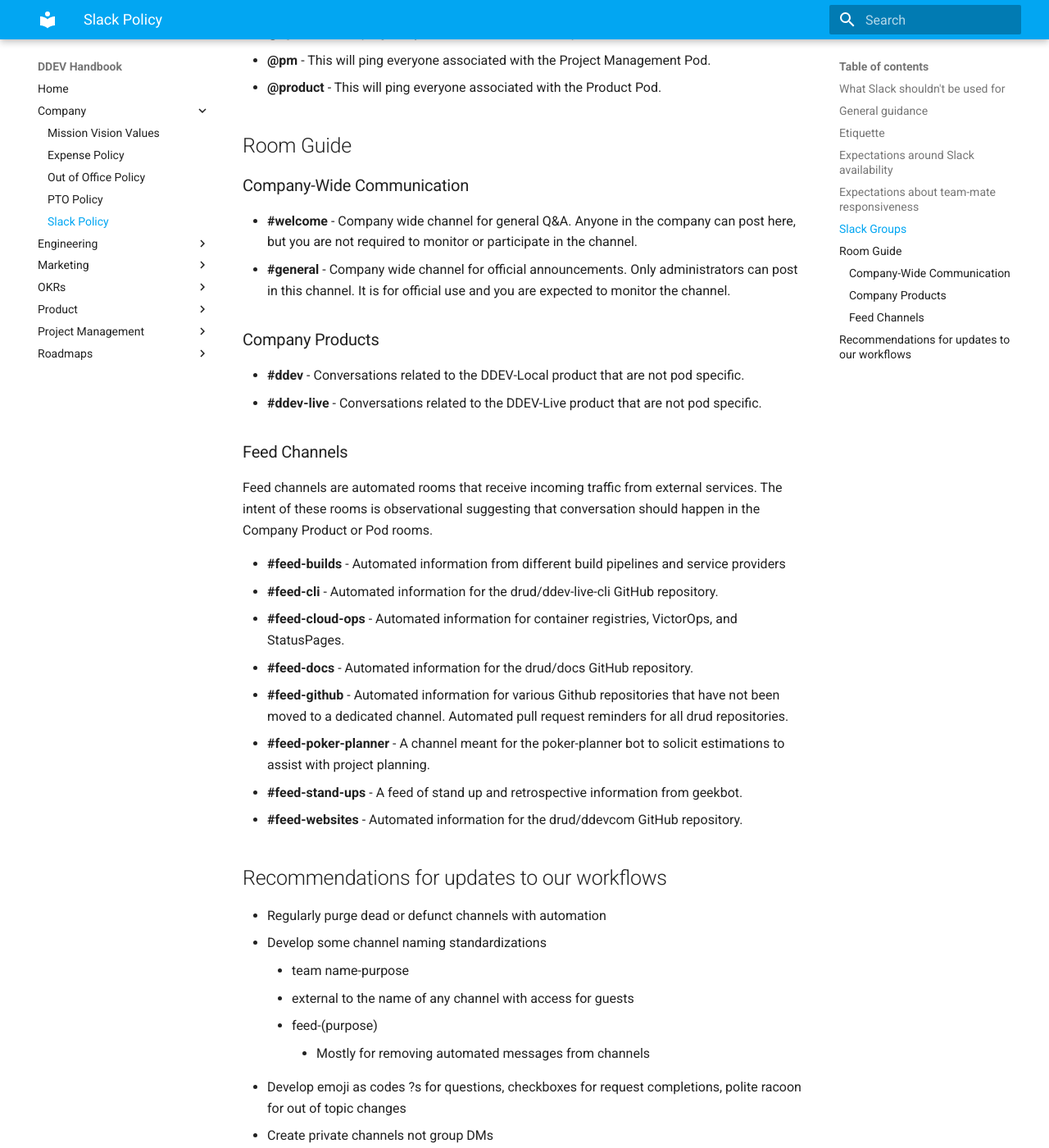
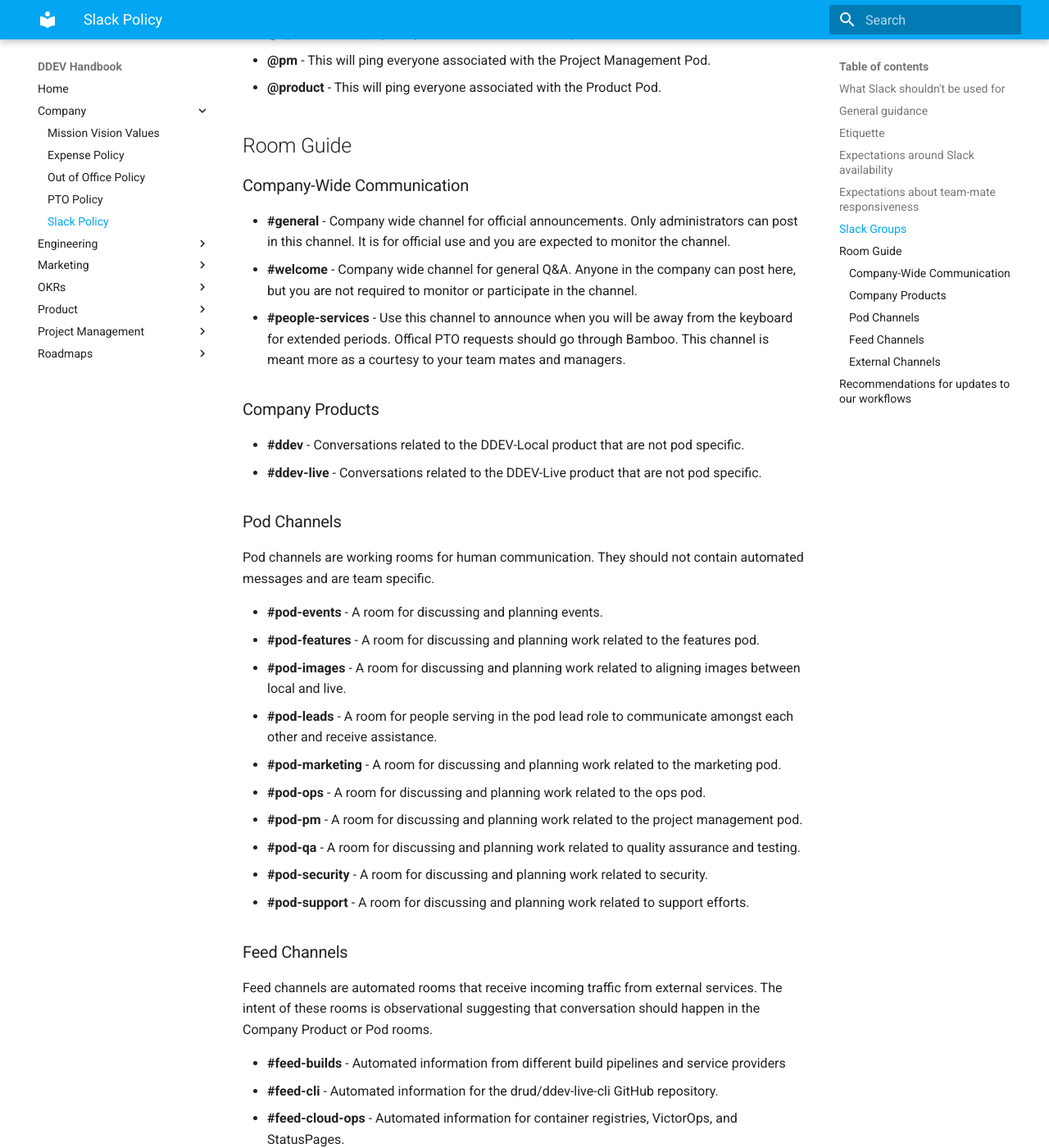
Before and after one commit to fru-io/handbook, an MkDocs documentation site: the page built from docs/company/slack-policy.md, in a window 1280 px wide and 1400 px high, scrolled down 2359 px. Shown: the whole window at 82% size. Built offline with MkDocs 1.6.1 and Material for MkDocs 9.7.7, drawn with Linux system fonts in a browser that asks for light colours; some of the changed text lies outside the part shown.

Commit message:
Updating room definitions

```diff
--- a/docs/company/slack-policy.md
+++ b/docs/company/slack-policy.md
@@ -65,13 +65,29 @@ You can ping specific department groups to alert the members in that group.
 
 ### Company-Wide Communication
 
+- **#general** - Company wide channel for official announcements. Only administrators can post in this channel. It is for official use and you are expected to monitor the channel.
 - **#welcome** - Company wide channel for general Q&A. Anyone in the company can post here, but you are not required to monitor or participate in the channel.
-- **#general** - Company wide channel for official announcements. Only administrators can post in this channel. It is for official use and you are expected to monitor the channel.
+- **#people-services** - Use this channel to announce when you will be away from the keyboard for extended periods. Offical PTO requests should go through Bamboo. This channel is meant more as a courtesy to your team mates and managers.
 
 ### Company Products
 
 - **#ddev** - Conversations related to the DDEV-Local product that are not pod specific.
 - **#ddev-live** - Conversations related to the DDEV-Live product that are not pod specific.
+
+### Pod Channels
+
+Pod channels are working rooms for human communication. They should not contain automated messages and are team specific.
+
+- **#pod-events** - A room for discussing and planning events.
+- **#pod-features** - A room for discussing and planning work related to the features pod.
+- **#pod-images** - A room for discussing and planning work related to aligning images between local and live.
+- **#pod-leads** - A room for people serving in the pod lead role to communicate amongst each other and receive assistance.
+- **#pod-marketing** - A room for discussing and planning work related to the marketing pod.
+- **#pod-ops** - A room for discussing and planning work related to the ops pod.
+- **#pod-pm** - A room for discussing and planning work related to the project management pod.
+- **#pod-qa** - A room for discussing and planning work related to quality assurance and testing.
+- **#pod-security** - A room for discussing and planning work related to security.
+- **#pod-support** - A room for discussing and planning work related to support efforts.
 
 ### Feed Channels
 
@@ -86,14 +102,15 @@ Feed channels are automated rooms that receive incoming traffic from external se
 - **#feed-stand-ups** - A feed of stand up and retrospective information from geekbot.
 - **#feed-websites** - Automated information for the drud/ddevcom GitHub repository.
 
+### External Channels
+
+External channels are cross organization communication channels.
+
+- **#external-drupal-ddev** - External channel with technical folks from the Drupal Association.
+
 ## Recommendations for updates to our workflows
 
 - Regularly purge dead or defunct channels with automation
-- Develop some channel naming standardizations
-  - team name-purpose
-  - external to the name of any channel with access for guests
-  - feed-(purpose)
-    - Mostly for removing automated messages from channels
 - Develop emoji as codes ?s for questions, checkboxes for request completions, polite racoon for out of topic changes
 - Create private channels not group DMs
 - A #help channel
```
